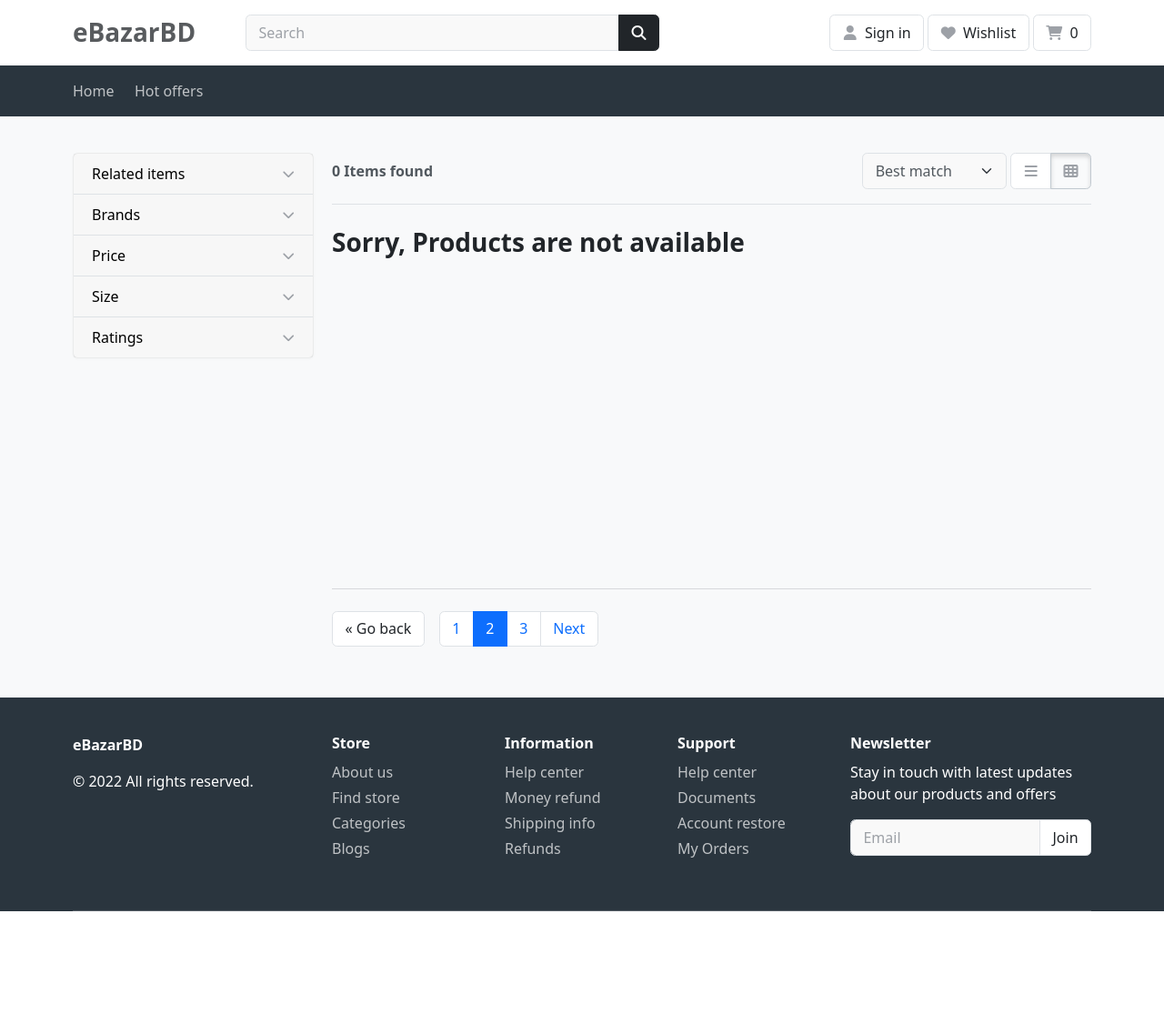
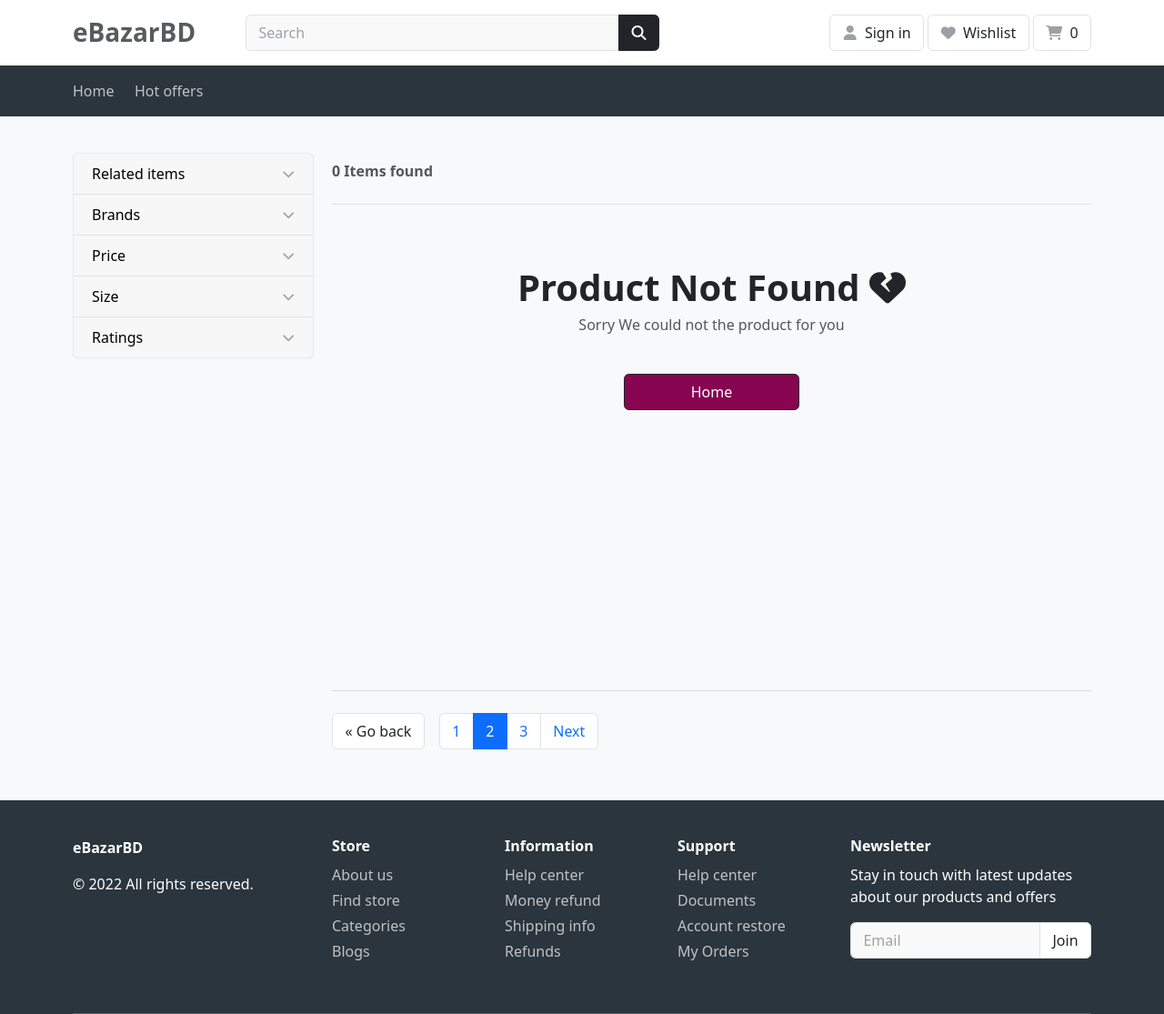
Before and after one commit to WazedKhan/eBazarBD, a Django app: template templates/product/list.html in a window 1280 px wide. Shown: the whole page at 91% size. Before the commit the page ends 1002 px from the top, so only its background shows below. Run offline with Django 4.2, Linux system fonts and the light colour scheme; the template is opened without the code that fills it, so the values that code supplies are empty; some libraries are stand-ins or nearby versions.

Commit message:
product not found message

```diff
--- a/templates/product/list.html
+++ b/templates/product/list.html
@@ -205,20 +205,9 @@
         <header class="d-sm-flex align-items-center border-bottom mb-4 pb-3">
             <strong class="d-block py-2"> {{ products|length }} Items found </strong>
             <div class="ms-auto">
-              <select class="form-select d-inline-block w-auto">
-                  <option value="0">Best match</option>
-                  <option value="1">Recommended</option>
-                  <option value="2">High rated</option>
-                  <option value="3">Randomly</option>
-              </select>
-              <div class="btn-group">
-                <a href="#" class="btn btn-light" data-bs-toggle="tooltip" title="" data-bs-original-title="List view">
-                  <i class="fa fa-bars"></i>
-                </a>
-                <a href="#" class="btn btn-light active" data-bs-toggle="tooltip" title="" data-bs-original-title="Grid view">
-                  <i class="fa fa-th"></i>
-                </a>
-              </div> <!-- btn-group end.// -->
+              {% if searched_for %}
+                <strong>Showing Results for: <span class="h3" style="color: blue;">{{ searched_for }}</span> </strong>
+              {% endif %}
             </div>
         </header>
 
@@ -247,8 +236,15 @@
 
             {% endfor %}
           {% else %}
-          <h3 style="padding-bottom: 40%;">Sorry, Products are not available</h3>
-          <br><br><br><br>
+          <div class="container">
+            <div class="order-title-odd-23">
+                <h1>Product Not Found <i class="fa-solid fa-heart-crack"></i> </h1>
+                <span>Sorry We could not the product for you</span>
+                <br>
+
+                <a class="done-link-23 btn btn-dark" type="button" href= {% url 'home' %} >Home</a>
+            </div>
+          </div>
           {% endif %}
 
           </div> <!-- row end.// -->
```
